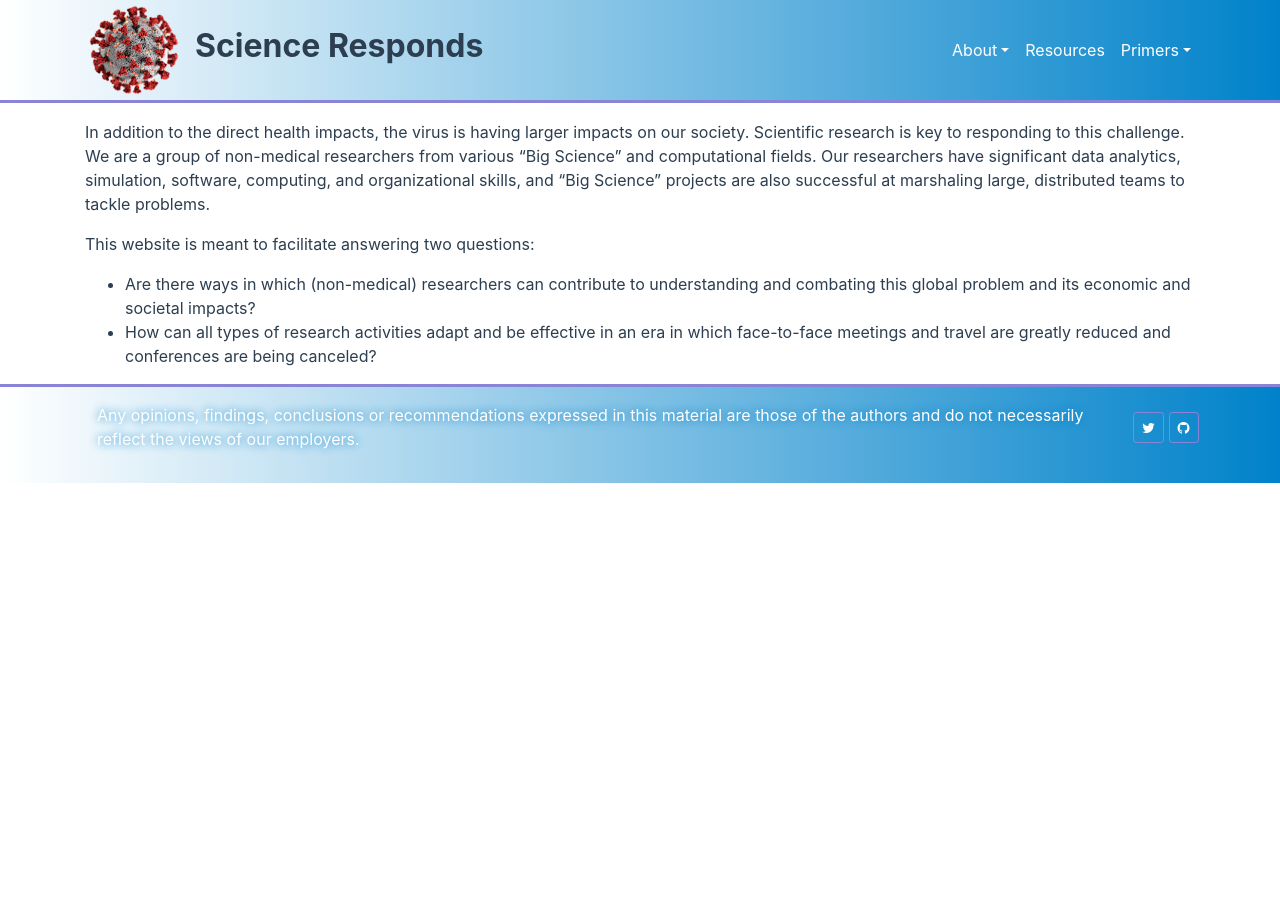
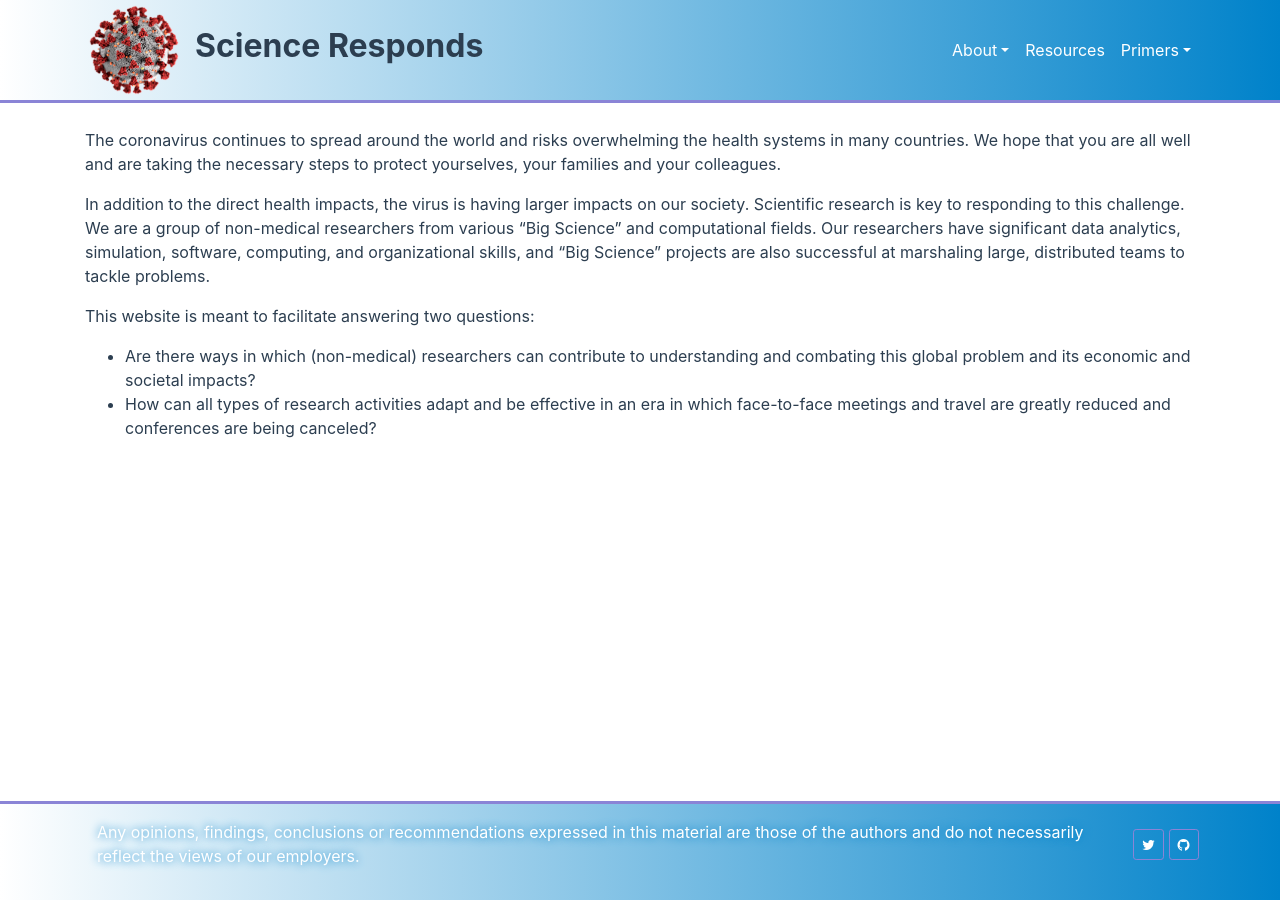
Before and after one commit to science-responds/science-responds.github.io-source, a Jekyll site: the page built from index.md, in a window 1280 px wide. Built offline with Jekyll 4.4.1, drawn with Linux system fonts in a browser that asks for light colours.

Commit message:
Fix buggy bottom border (finally)

```diff
--- a/_layouts/main.html
+++ b/_layouts/main.html
@@ -1,16 +1,17 @@
 <!doctype html>
 <html lang="{{ site.lang | default: "en-US" }}">
     {% include head.html %}
-  <body style="padding-top: 3.5rem;">
+  <body>
 
     {% include navbar.html %}
-
+    <div id="container">
       <div class="container">
         <main role="main">
           {{ content }}
         </main>
       </div>
       {% include footer.html %}
+    </div>
 
   {% if site.google_analytics %}
     <script>
--- a/assets/css/style.scss
+++ b/assets/css/style.scss
@@ -5,11 +5,16 @@
 @import "variables";
 @import "mixins";
 
+html {
+  height: 100%;
+}
+
 /* DIANA dark blue: 2C3E50; DIANA light blue: 3B97D3 */
 /* Original padding-top was 6rem */
 body {
-  padding-top: 5rem;
+  padding-top: 8rem;
   padding-bottom: 0;
+  height:100%;
   color: #2C3E50;
 
   @media (prefers-color-scheme: dark) {
@@ -162,6 +167,14 @@ body {
   }
 }
 
+div#container {
+  padding-bottom: 7em;
+  position:relative;
+  height: auto !important;
+  height: 100%; // IE 6
+  min-height:100%;
+}
+
 .footer-dark {
   @media not print {
     @include gradient-x($navbar-dark-active-color, $primary, 0%, 100%);
@@ -177,6 +190,11 @@ body {
   padding-left: 1.0rem;
   padding-right: 0.5rem;
   padding-bottom: 1.5rem;
+
+  // Stick the footer to the bottom
+  position: absolute;
+  width: 100%;
+  bottom: 0;
 
   a {
     @media not print {
```
